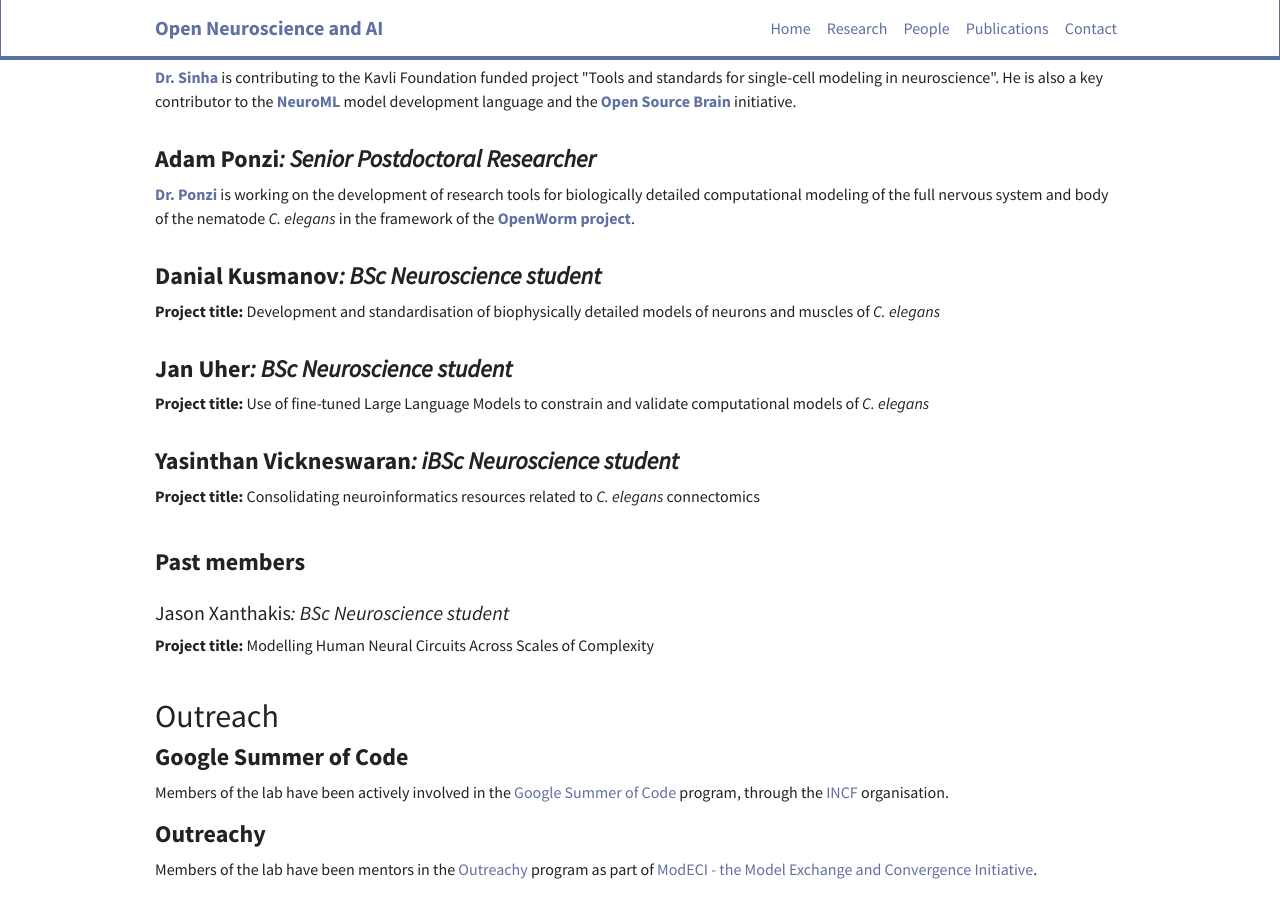
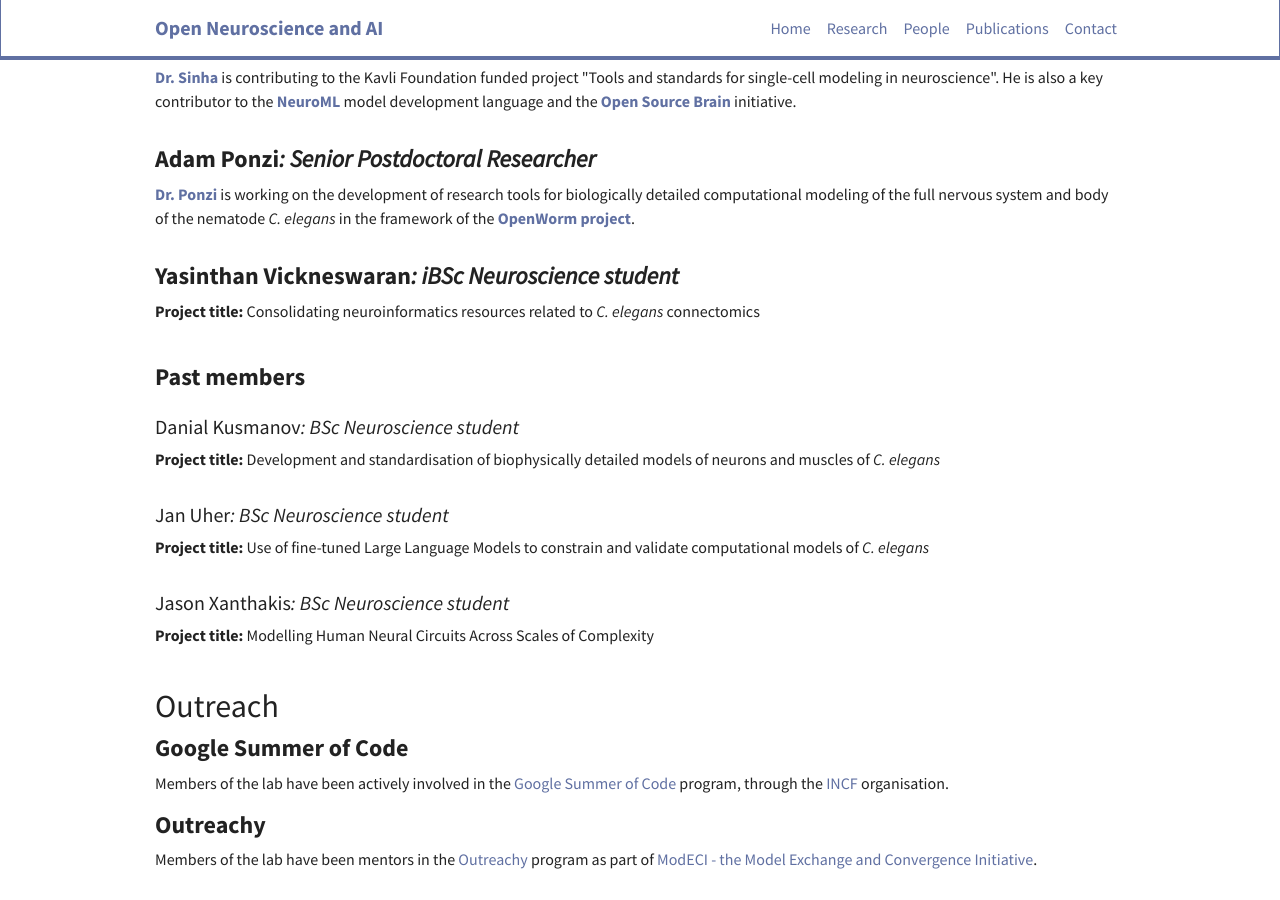
Before and after one commit to pgleeson/openneurolab, a Jekyll site: the page built from _pages/people.md, in a window 1280 px wide and 900 px high, scrolled down 495 px. Built offline with Jekyll 4.4.1, drawn with Linux system fonts in a browser that asks for light colours; nearby versions of some CDN libraries; part of the change alters nothing that is shown.

```diff
--- a/_data/people.yml
+++ b/_data/people.yml
@@ -14,10 +14,12 @@
 - name: Danial Kusmanov
   title: BSc Neuroscience student
   abstract: "<b>Project title:</b> Development and standardisation of biophysically detailed models of neurons and muscles of <i>C. elegans</i>"
+  past: true
 
 - name: Jan Uher
   title: BSc Neuroscience student
   abstract: "<b>Project title:</b> Use of fine-tuned Large Language Models to constrain and validate computational models of <i>C. elegans</i>"
+  past: true
 
 - name: Yasinthan Vickneswaran
   title: iBSc Neuroscience student
```
